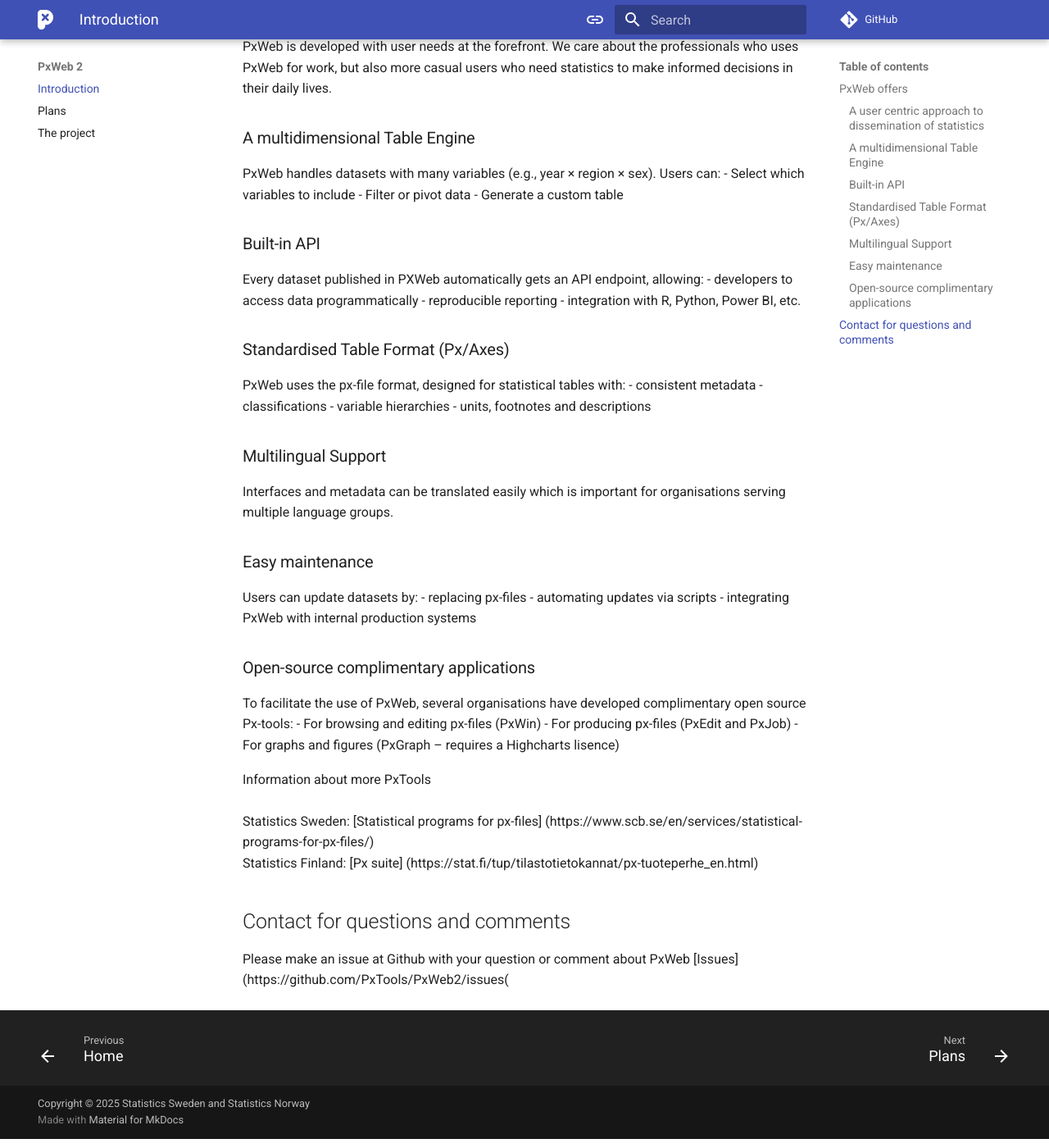
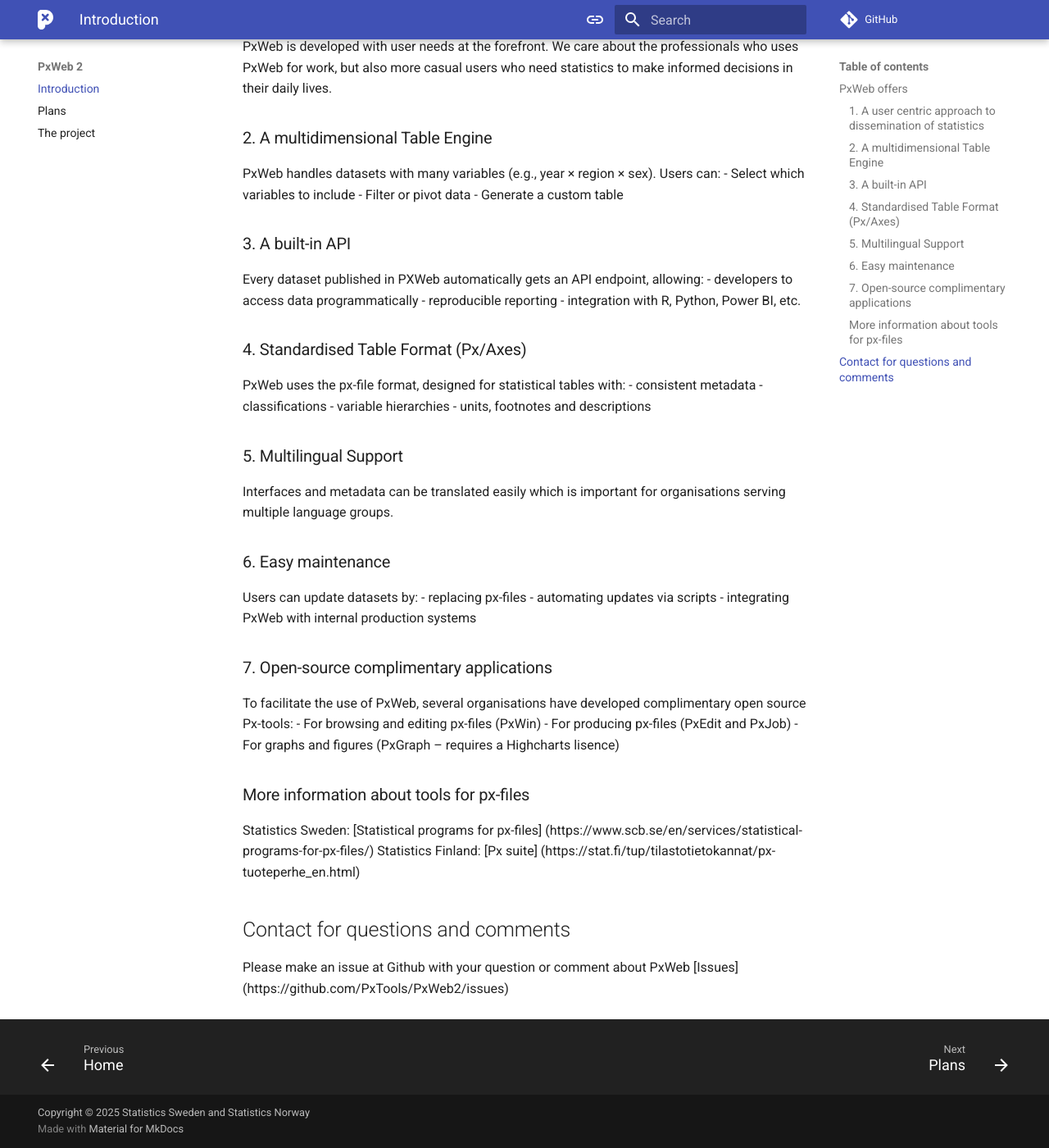
Before and after one commit to PxTools/pxtools.github.io, an MkDocs documentation site: the page built from docs/PxWeb2/project/introduction.md, in a window 1280 px wide and 1400 px high, scrolled down 490 px. Shown: the whole window at 82% size. Built offline with MkDocs 1.6.1 and Material for MkDocs 9.7.7, drawn with Linux system fonts in a browser that asks for light colours; comment, search, counter and statistics services are not loaded.

Commit message:
Update introduction.md

```diff
--- a/docs/PxWeb2/project/introduction.md
+++ b/docs/PxWeb2/project/introduction.md
@@ -10,41 +10,41 @@
 - designed specifically for statistics published by national statistical offices and other government agencies
 
 ## PxWeb offers
-### A user centric approach to dissemination of statistics
+### 1. A user centric approach to dissemination of statistics
 PxWeb is developed with user needs at the forefront. We care about the professionals who uses PxWeb for work, but also more casual users who need statistics to make informed decisions in their daily lives.
-### A multidimensional Table Engine
+### 2.  A multidimensional Table Engine
 PxWeb handles datasets with many variables (e.g., year × region × sex). Users can:
 - Select which variables to include
 - Filter or pivot data
 - Generate a custom table
-### Built-in API
+### 3. A built-in API
 Every dataset published in PXWeb automatically gets an API endpoint, allowing:
 - developers to access data programmatically
 - reproducible reporting
 - integration with R, Python, Power BI, etc.
-### Standardised Table Format (Px/Axes)
+### 4. Standardised Table Format (Px/Axes)
 PxWeb uses the px-file format, designed for statistical tables with:
 - consistent metadata
 - classifications
 - variable hierarchies
 - units, footnotes and descriptions
-### Multilingual Support
+### 5. Multilingual Support
 Interfaces and metadata can be translated easily which is important for organisations serving multiple language groups.
-### Easy maintenance
+### 6. Easy maintenance
 Users can update datasets by:
 - replacing px-files
 - automating updates via scripts
 - integrating PxWeb with internal production systems
-### Open-source complimentary applications
+### 7. Open-source complimentary applications
 To facilitate the use of PxWeb, several organisations have developed complimentary open source Px-tools:
 - For browsing and editing px-files (PxWin)
 - For producing px-files (PxEdit and PxJob)
 - For graphs and figures (PxGraph – requires a Highcharts lisence)
 
-Information about more PxTools<br/>
-Statistics Sweden: [Statistical programs for px-files] (https://www.scb.se/en/services/statistical-programs-for-px-files/) <br/>
-Statistics Finland: [Px suite] (https://stat.fi/tup/tilastotietokannat/px-tuoteperhe_en.html)<br/>
+### More information about tools for px-files
+Statistics Sweden: [Statistical programs for px-files] (https://www.scb.se/en/services/statistical-programs-for-px-files/)
+Statistics Finland: [Px suite] (https://stat.fi/tup/tilastotietokannat/px-tuoteperhe_en.html)
 
 ## Contact for questions and comments
 Please make an issue at Github with your question or comment about PxWeb
-[Issues] (https://github.com/PxTools/PxWeb2/issues(
+[Issues] (https://github.com/PxTools/PxWeb2/issues)
```
